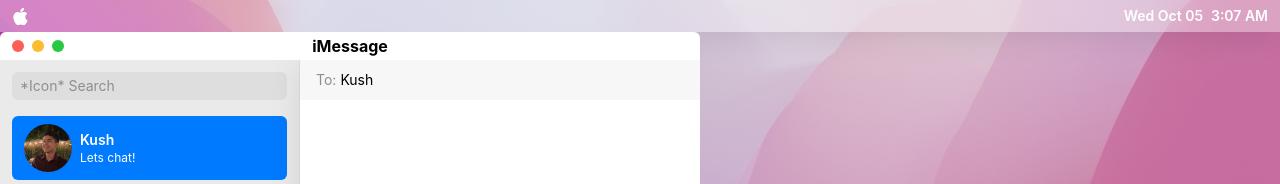
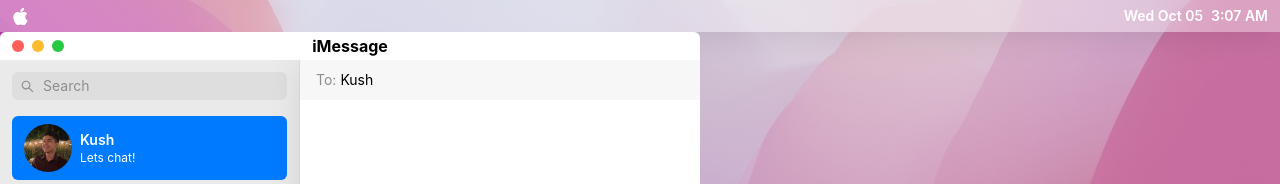
Before and after one commit to krash3125/portfolio-website, a React (Vite) app: page / in a window 1280 px wide. Both pictures are taken after a click on the picture 669 px from the left and 768 px from the top of the page. Shown: the top 184 px of the page. Built offline with nearby package versions, Linux system fonts and the light colour scheme.

Commit message:
search + scroll

```diff
--- a/src/components/iMessage/iMessages.jsx
+++ b/src/components/iMessage/iMessages.jsx
@@ -1,5 +1,6 @@
 import ApplicationWrapper from '../ApplicationWrapper';
-import { FiSmile } from 'react-icons/fi';
+import { FiSearch, FiSmile } from 'react-icons/fi';
+import { AiOutlineSearch } from 'react-icons/ai';
 import Kush from '../../assets/Kush.jpeg';
 import MIT from '../../assets/MIT.png';
 import AppStore from '../../assets/appstore.png';
@@ -14,7 +15,8 @@
     <div className="chat-view-blur h-full w-1/3 min-w-[300px] border-r border-apple-grey">
       <div className="mx-3 mt-3 flex flex-col gap-1">
         <div className="mb-3 flex h-7 items-center rounded-md bg-apple-grey px-2 text-sm text-apple-grey-text">
-          *Icon* Search
+          <AiOutlineSearch className="mr-2" size={15} />
+          Search
         </div>
         <ChatBar
           name="Kush"
@@ -42,6 +44,7 @@
   });
 
   const formRef = useRef(null);
+  const chatRef = useRef();
 
   useEffect(() => {
     if (!formData.name) {
@@ -73,6 +76,12 @@
       ]);
     }
   }, [formData]);
+
+  useEffect(() => {
+    if (chatRef.current) {
+      chatRef.current.scrollTop = chatRef.current.scrollHeight;
+    }
+  }, [messages]);
 
   const handleKeyDown = (event) => {
     if (event.key === 'Enter') {
@@ -120,7 +129,10 @@
         <div className="z-30 flex h-10 flex-row items-center bg-[#F7F7F7] px-4 text-sm">
           <a className="mr-1 text-apple-grey-text">To: </a> Kush
         </div>
-        <div className="m-2 mt-auto flex flex-col gap-1 overflow-y-auto overflow-x-hidden">
+        <div
+          ref={chatRef}
+          className="m-2 mt-auto flex flex-col gap-1 overflow-y-auto overflow-x-hidden"
+        >
           {messages &&
             messages?.map((message, index) => (
               <div
```
